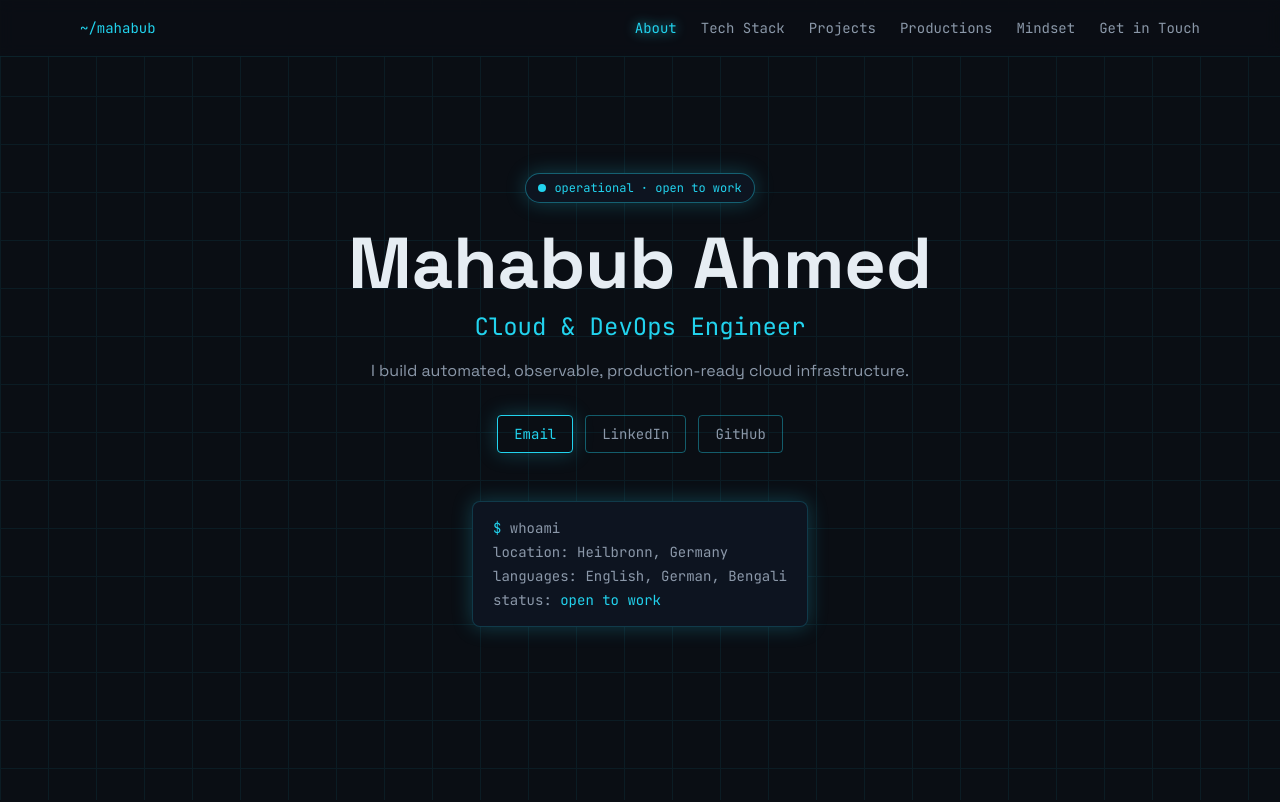
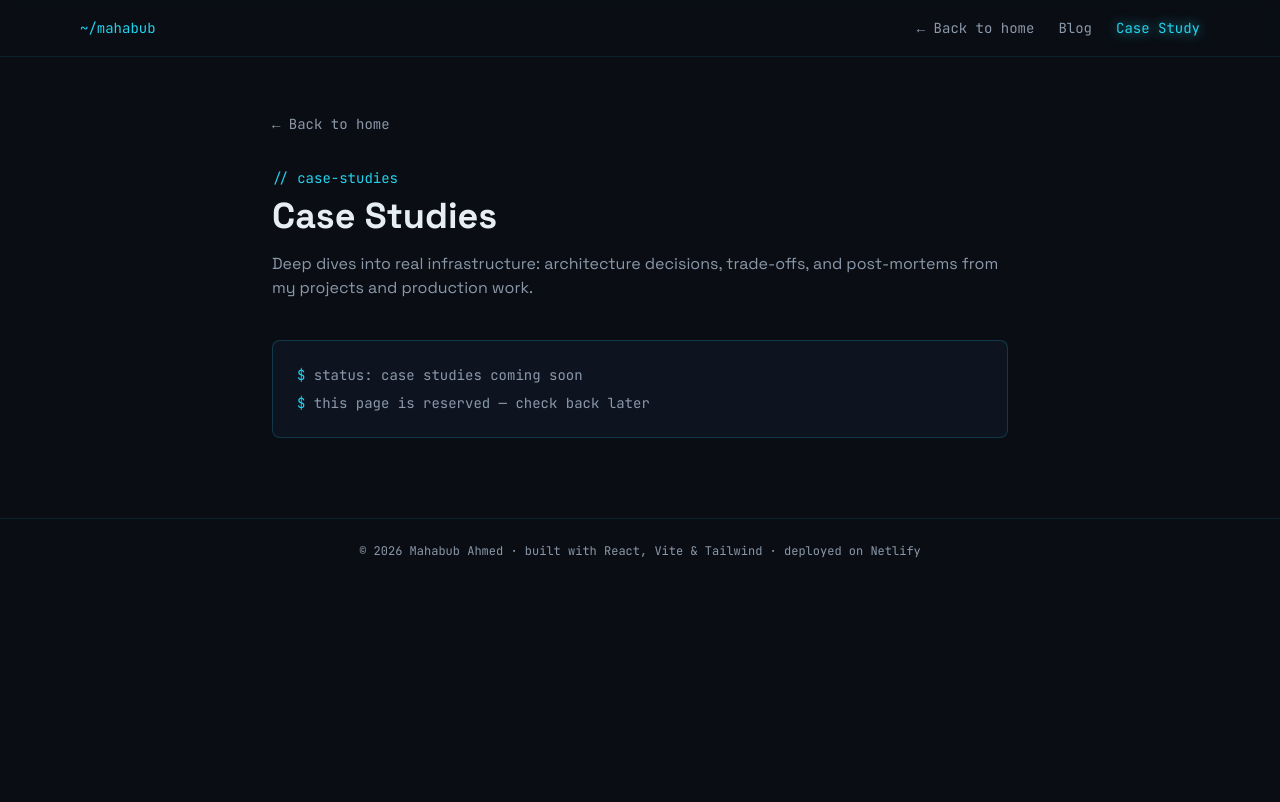
Before and after one commit to ahmed6394/portfolio, a React (Vite) app: page /case-studies in a window 1280 px wide. Before the commit this address led to /. Shown: the top 802 px of the page. Built offline with nearby package versions, Linux system fonts and the light colour scheme.

Commit message:
fix: floating cluster popover, merge mindset into production section, add blog and case study pages

```diff
--- a/src/App.tsx
+++ b/src/App.tsx
@@ -3,6 +3,8 @@ import Navbar from "./components/Navbar";
 import Footer from "./components/Footer";
 import Landing from "./pages/Landing";
 import ProjectDetail from "./pages/ProjectDetail";
+import Blog from "./pages/Blog";
+import CaseStudies from "./pages/CaseStudies";
 
 export default function App() {
   return (
@@ -11,6 +13,8 @@ export default function App() {
       <Routes>
         <Route path="/" element={<Landing />} />
         <Route path="/projects/:slug" element={<ProjectDetail />} />
+        <Route path="/blog" element={<Blog />} />
+        <Route path="/case-studies" element={<CaseStudies />} />
         <Route path="*" element={<Navigate to="/" replace />} />
       </Routes>
       <Footer />
--- a/src/components/ClusterMap.tsx
+++ b/src/components/ClusterMap.tsx
@@ -4,7 +4,9 @@ const SIZE = 640;
 const CENTER = SIZE / 2;
 const RADIUS = 240;
 
-type Props = { hovered: string | null; onHover: (id: string | null) => void };
+export type NodeHover = { id: string; x: number; y: number } | null;
+
+type Props = { hovered: string | null; onHover: (hover: NodeHover) => void };
 
 export default function ClusterMap({ hovered, onHover }: Props) {
   const nodes = stackCategories.map((c, i) => {
@@ -31,8 +33,8 @@ export default function ClusterMap({ hovered, onHover }: Props) {
       {nodes.map((n) => (
         <g
           key={n.id}
-          onMouseEnter={() => onHover(n.id)}
-          onFocus={() => onHover(n.id)}
+          onMouseEnter={() => onHover({ id: n.id, x: n.x, y: n.y })}
+          onFocus={() => onHover({ id: n.id, x: n.x, y: n.y })}
           onMouseLeave={() => onHover(null)}
           onBlur={() => onHover(null)}
           className="cursor-pointer"
--- a/src/components/GetInTouch.tsx
+++ b/src/components/GetInTouch.tsx
@@ -7,7 +7,7 @@ export default function GetInTouch() {
   return (
     <section id="contact" className="py-24 max-w-4xl mx-auto px-4 text-center">
       <Reveal>
-        <SectionHeader index="06" title="Get in Touch" />
+        <SectionHeader index="05" title="Get in Touch" />
       </Reveal>
       <Reveal delay={0.1}>
         <p className="text-muted max-w-xl mx-auto">
--- a/src/components/MindsetSection.tsx
+++ /dev/null
@@ -1,24 +0,0 @@
-import SectionHeader from "./SectionHeader";
-import Reveal from "./Reveal";
-import PrincipleCard from "./PrincipleCard";
-import { mindset } from "../data/content";
-
-export default function MindsetSection() {
-  return (
-    <section id="mindset" className="py-24 max-w-6xl mx-auto px-4">
-      <Reveal>
-        <SectionHeader index="05" title="Mindset" />
-      </Reveal>
-      <Reveal delay={0.1}>
-        <p className="font-mono text-xs text-muted mb-8">// my general engineering philosophy</p>
-        <div className="grid sm:grid-cols-2 lg:grid-cols-3 gap-5">
-          {mindset.map((p, i) => (
-            <Reveal key={p.title} delay={0.1 + i * 0.05}>
-              <PrincipleCard icon={p.icon} title={p.title} line={p.line} />
-            </Reveal>
-          ))}
-        </div>
-      </Reveal>
-    </section>
-  );
-}
--- a/src/components/Navbar.tsx
+++ b/src/components/Navbar.tsx
@@ -1,6 +1,6 @@
 import { useEffect, useState } from "react";
 import { Link, useLocation } from "react-router-dom";
-import { NAV_SECTIONS } from "../data/content";
+import { NAV_SECTIONS, NAV_PAGES } from "../data/content";
 
 export default function Navbar() {
   const [open, setOpen] = useState(false);
@@ -30,24 +30,38 @@ export default function Navbar() {
         : "text-muted hover:text-primary"
     }`;
 
+  const pageLinkClass = (path: string) =>
+    `font-mono text-xs md:text-sm transition-colors ${
+      location.pathname === path ? "text-accent drop-shadow-[0_0_6px_rgba(34,211,238,0.8)]" : "text-muted hover:text-primary"
+    }`;
+
+  const sectionLinks = onLanding ? (
+    NAV_SECTIONS.map((s) => (
+      <a key={s.id} href={`#${s.id}`} className={linkClass(s.id)}>
+        {s.label}
+      </a>
+    ))
+  ) : (
+    <Link to="/" className="font-mono text-xs md:text-sm text-muted hover:text-accent">
+      ← Back to home
+    </Link>
+  );
+
+  const pageLinks = NAV_PAGES.map((p) => (
+    <Link key={p.path} to={p.path} className={pageLinkClass(p.path)}>
+      {p.label}
+    </Link>
+  ));
+
   return (
     <nav className="fixed top-0 inset-x-0 z-50 bg-base/90 backdrop-blur border-b border-accent/10">
       <div className="max-w-6xl mx-auto flex items-center justify-between px-4 h-14">
         <Link to="/" className="font-mono text-sm text-accent">
           ~/mahabub
         </Link>
-        <div className="hidden md:flex gap-6">
-          {onLanding ? (
-            NAV_SECTIONS.map((s) => (
-              <a key={s.id} href={`#${s.id}`} className={linkClass(s.id)}>
-                {s.label}
-              </a>
-            ))
-          ) : (
-            <Link to="/" className="font-mono text-sm text-muted hover:text-accent">
-              ← Back to home
-            </Link>
-          )}
+        <div className="hidden md:flex gap-4 lg:gap-6 items-center">
+          {sectionLinks}
+          {pageLinks}
         </div>
         <button
           className="md:hidden font-mono text-accent text-sm"
@@ -60,17 +74,8 @@ export default function Navbar() {
       </div>
       {open && (
         <div className="md:hidden flex flex-col gap-3 px-4 pb-4 bg-base/95 border-b border-accent/10">
-          {onLanding ? (
-            NAV_SECTIONS.map((s) => (
-              <a key={s.id} href={`#${s.id}`} className={linkClass(s.id)} onClick={() => setOpen(false)}>
-                {s.label}
-              </a>
-            ))
-          ) : (
-            <Link to="/" className="font-mono text-sm text-muted" onClick={() => setOpen(false)}>
-              ← Back to home
-            </Link>
-          )}
+          {sectionLinks}
+          {pageLinks}
         </div>
       )}
     </nav>
--- a/src/components/ProductionMindset.tsx
+++ b/src/components/ProductionMindset.tsx
@@ -1,7 +1,7 @@
 import SectionHeader from "./SectionHeader";
 import Reveal from "./Reveal";
 import PrincipleCard from "./PrincipleCard";
-import { productionMindset } from "../data/content";
+import { productionMindset, mindset } from "../data/content";
 
 export default function ProductionMindset() {
   return (
@@ -19,6 +19,16 @@ export default function ProductionMindset() {
           ))}
         </div>
       </Reveal>
+      <Reveal delay={0.1}>
+        <p className="font-mono text-xs text-muted mb-8 mt-16">// general philosophy</p>
+        <div className="grid sm:grid-cols-2 lg:grid-cols-3 gap-5">
+          {mindset.map((p, i) => (
+            <Reveal key={p.title} delay={0.1 + i * 0.05}>
+              <PrincipleCard icon={p.icon} title={p.title} line={p.line} />
+            </Reveal>
+          ))}
+        </div>
+      </Reveal>
     </section>
   );
 }
--- a/src/components/TechStack.tsx
+++ b/src/components/TechStack.tsx
@@ -1,13 +1,37 @@
-import { useState } from "react";
+import { useRef, useState } from "react";
 import SectionHeader from "./SectionHeader";
 import Reveal from "./Reveal";
-import ClusterMap from "./ClusterMap";
+import ClusterMap, { type NodeHover } from "./ClusterMap";
 import CategoryGrid from "./CategoryGrid";
 import { stackCategories } from "../data/content";
 
+const SIZE = 640;
+
 export default function TechStack() {
-  const [active, setActive] = useState<string | null>(null);
-  const activeCat = stackCategories.find((c) => c.id === active);
+  const [hover, setHover] = useState<NodeHover>(null);
+  const activeCat = stackCategories.find((c) => c.id === hover?.id);
+  const mapWrapRef = useRef<HTMLDivElement>(null);
+
+  // Position popover relative to the map wrapper using SVG coords scaled to rendered width
+  let popoverStyle: React.CSSProperties | null = null;
+  if (hover && activeCat && mapWrapRef.current) {
+    const rendered = mapWrapRef.current.getBoundingClientRect().width;
+    const scale = rendered / SIZE;
+    const cardW = 280;
+    const cardH = 150;
+    let left = hover.x * scale - cardW / 2;
+    left = Math.max(0, Math.min(left, rendered - cardW));
+    const topHalf = hover.y < SIZE / 2;
+    const top = topHalf ? hover.y * scale + 28 : hover.y * scale - cardH - 28;
+    popoverStyle = {
+      position: "absolute",
+      left,
+      top: Math.max(0, top),
+      width: cardW,
+      pointerEvents: "none",
+      zIndex: 20,
+    };
+  }
 
   return (
     <section id="tech-stack" className="py-24 max-w-6xl mx-auto px-4">
@@ -17,26 +41,26 @@ export default function TechStack() {
       <Reveal delay={0.1}>
         <p className="font-mono text-xs text-muted mb-8">// hover a node to inspect the cluster</p>
         <div className="hidden md:block">
-          <div className="grid md:grid-cols-[1fr_320px] gap-8 items-start">
-            <ClusterMap hovered={active} onHover={setActive} />
-            <div className="border border-accent/20 bg-panel rounded-lg p-5 min-h-[160px] font-mono text-sm">
-              {activeCat ? (
-                <>
+          <div ref={mapWrapRef} className="relative max-w-2xl mx-auto">
+            <ClusterMap hovered={hover?.id ?? null} onHover={setHover} />
+            {activeCat && popoverStyle && (
+              <div
+                className="border border-accent/40 bg-panel rounded-lg p-4 font-mono text-sm shadow-glow-strong"
+                style={popoverStyle}
+                role="status"
+              >
                 <p className="text-accent">
                   {activeCat.icon} {activeCat.label}
                 </p>
-                  <div className="mt-3 flex flex-wrap gap-2">
+                <div className="mt-2 flex flex-wrap gap-1.5">
                   {activeCat.techs.map((t) => (
                     <span key={t} className="text-xs border border-accent/30 text-muted px-2 py-0.5 rounded">
                       {t}
                     </span>
                   ))}
                 </div>
-                </>
-              ) : (
-                <p className="text-muted">$ hover a cluster node…</p>
+              </div>
             )}
-            </div>
           </div>
         </div>
         <div className="md:hidden">
--- a/src/data/content.ts
+++ b/src/data/content.ts
@@ -19,8 +19,12 @@ export const NAV_SECTIONS = [
   { id: "tech-stack", label: "Tech Stack" },
   { id: "projects", label: "Projects" },
   { id: "production-mindset", label: "Productions" },
-  { id: "mindset", label: "Mindset" },
   { id: "contact", label: "Get in Touch" },
+];
+
+export const NAV_PAGES = [
+  { path: "/blog", label: "Blog" },
+  { path: "/case-studies", label: "Case Study" },
 ];
 
 export const about = {
--- /dev/null
+++ b/src/pages/Blog.tsx
@@ -0,0 +1,25 @@
+import { Link } from "react-router-dom";
+
+export default function Blog() {
+  return (
+    <main className="pt-28 pb-20 max-w-3xl mx-auto px-4">
+      <Link to="/" className="font-mono text-sm text-muted hover:text-accent">
+        ← Back to home
+      </Link>
+      <p className="font-mono text-accent text-sm mt-8">// blog</p>
+      <h1 className="font-heading text-3xl md:text-4xl font-bold mt-2">Blog</h1>
+      <p className="text-muted mt-4">
+        Notes on cloud infrastructure, Kubernetes, CI/CD pipelines, and the things I break in
+        homelabs.
+      </p>
+      <div className="mt-10 border border-accent/20 bg-panel rounded-lg p-6 font-mono text-sm text-muted">
+        <p>
+          <span className="text-accent">$</span> status: posts coming soon
+        </p>
+        <p className="mt-2">
+          <span className="text-accent">$</span> this page is reserved — check back later
+        </p>
+      </div>
+    </main>
+  );
+}
--- /dev/null
+++ b/src/pages/CaseStudies.tsx
@@ -0,0 +1,25 @@
+import { Link } from "react-router-dom";
+
+export default function CaseStudies() {
+  return (
+    <main className="pt-28 pb-20 max-w-3xl mx-auto px-4">
+      <Link to="/" className="font-mono text-sm text-muted hover:text-accent">
+        ← Back to home
+      </Link>
+      <p className="font-mono text-accent text-sm mt-8">// case-studies</p>
+      <h1 className="font-heading text-3xl md:text-4xl font-bold mt-2">Case Studies</h1>
+      <p className="text-muted mt-4">
+        Deep dives into real infrastructure: architecture decisions, trade-offs, and post-mortems
+        from my projects and production work.
+      </p>
+      <div className="mt-10 border border-accent/20 bg-panel rounded-lg p-6 font-mono text-sm text-muted">
+        <p>
+          <span className="text-accent">$</span> status: case studies coming soon
+        </p>
+        <p className="mt-2">
+          <span className="text-accent">$</span> this page is reserved — check back later
+        </p>
+      </div>
+    </main>
+  );
+}
--- a/src/pages/Landing.tsx
+++ b/src/pages/Landing.tsx
@@ -3,7 +3,6 @@ import About from "../components/About";
 import TechStack from "../components/TechStack";
 import Projects from "../components/Projects";
 import ProductionMindset from "../components/ProductionMindset";
-import MindsetSection from "../components/MindsetSection";
 import GetInTouch from "../components/GetInTouch";
 
 export default function Landing() {
@@ -14,7 +13,6 @@ export default function Landing() {
       <TechStack />
       <Projects />
       <ProductionMindset />
-      <MindsetSection />
       <GetInTouch />
     </main>
   );
```
Lines whose indentation alone changed are shown as unchanged.
